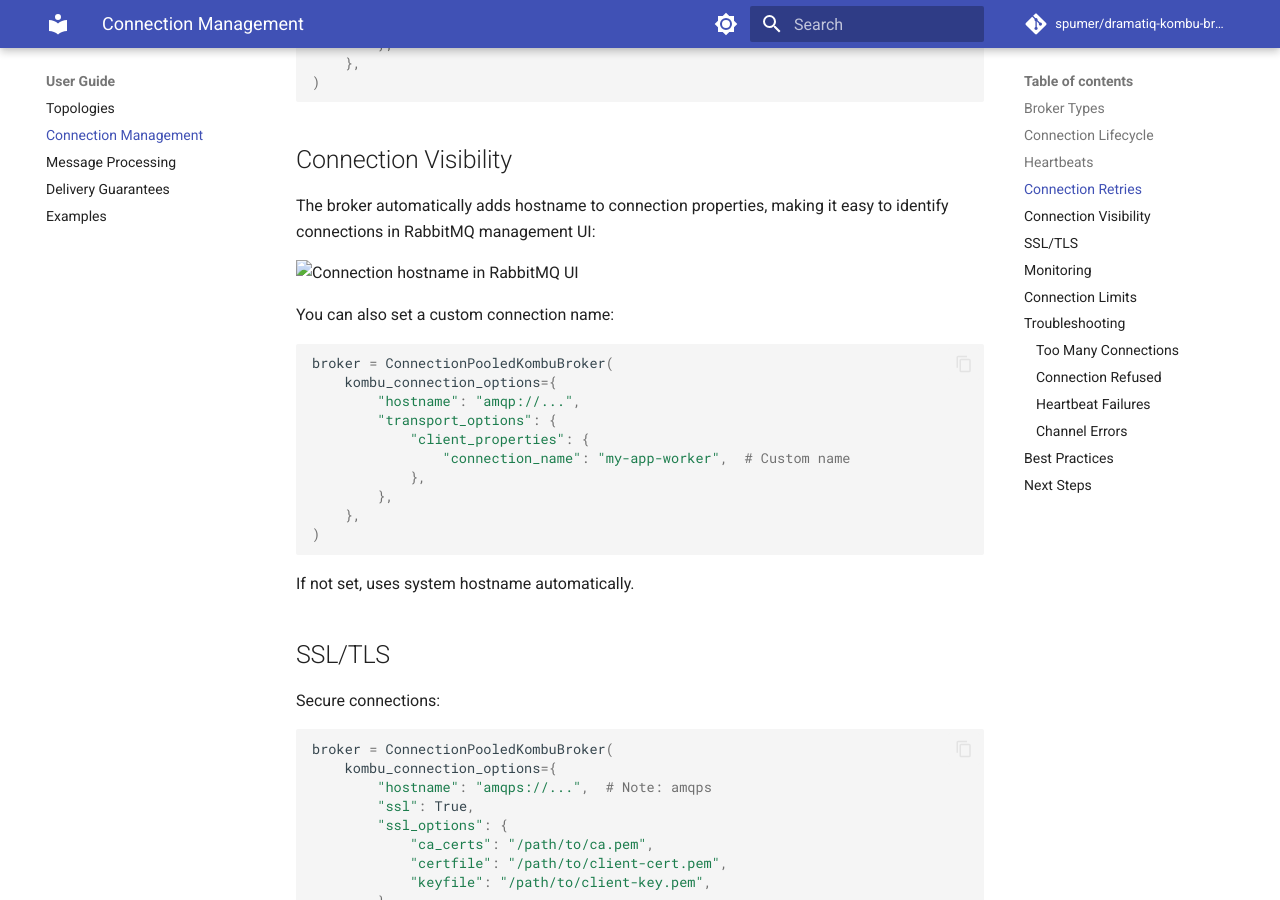
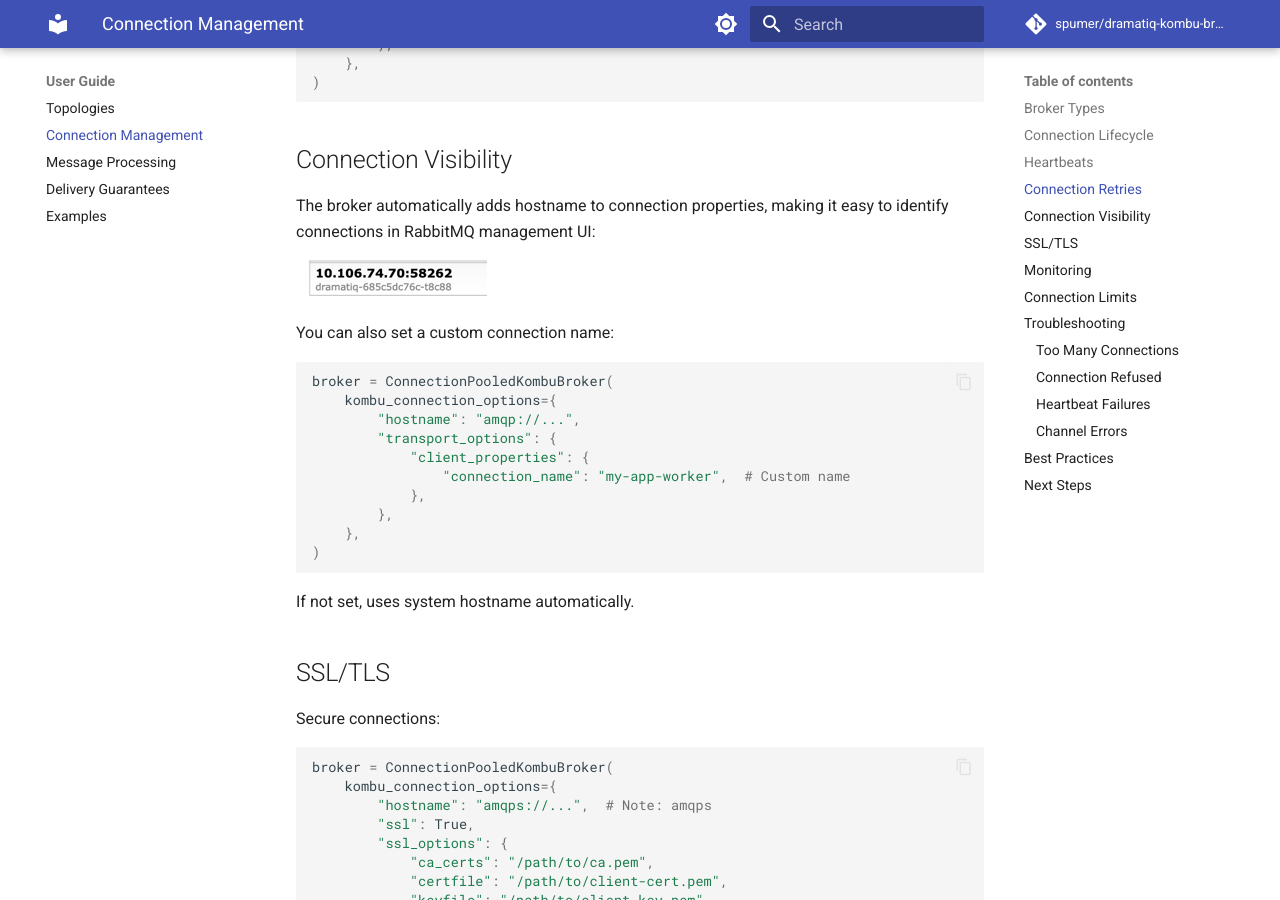
Before and after one commit to spumer/dramatiq-kombu-broker, an MkDocs documentation site: the page built from docs/connections.md, in a window 1280 px wide and 900 px high, scrolled down 1442 px. Built offline with MkDocs 1.6.1 and Material for MkDocs 9.7.7, drawn with Linux system fonts in a browser that asks for light colours; comment, search, counter and statistics services are not loaded.

Commit message:
docs: move media to docs/ for mkdocs compatibility
Move media folder inside docs/ so mkdocs can find images.
Update image paths in README.md and connections.md.

🤖 Generated with [Claude Code](https://claude.com/claude-code)

Co-Authored-By: Claude Opus 4.5 <noreply@anthropic.com>

```diff
--- a/docs/connections.md
+++ b/docs/connections.md
@@ -60,7 +60,7 @@ broker = ConnectionPooledKombuBroker(
 
 The broker automatically adds hostname to connection properties, making it easy to identify connections in RabbitMQ management UI:
 
-![Connection hostname in RabbitMQ UI](../media/connection_hostname.png)
+![Connection hostname in RabbitMQ UI](media/connection_hostname.png)
 
 You can also set a custom connection name:
 
```
Also changed, not shown: README.md (+1 -1 lines), docs/media/connection_hostname.png (renamed from media/connection_hostname.png).
